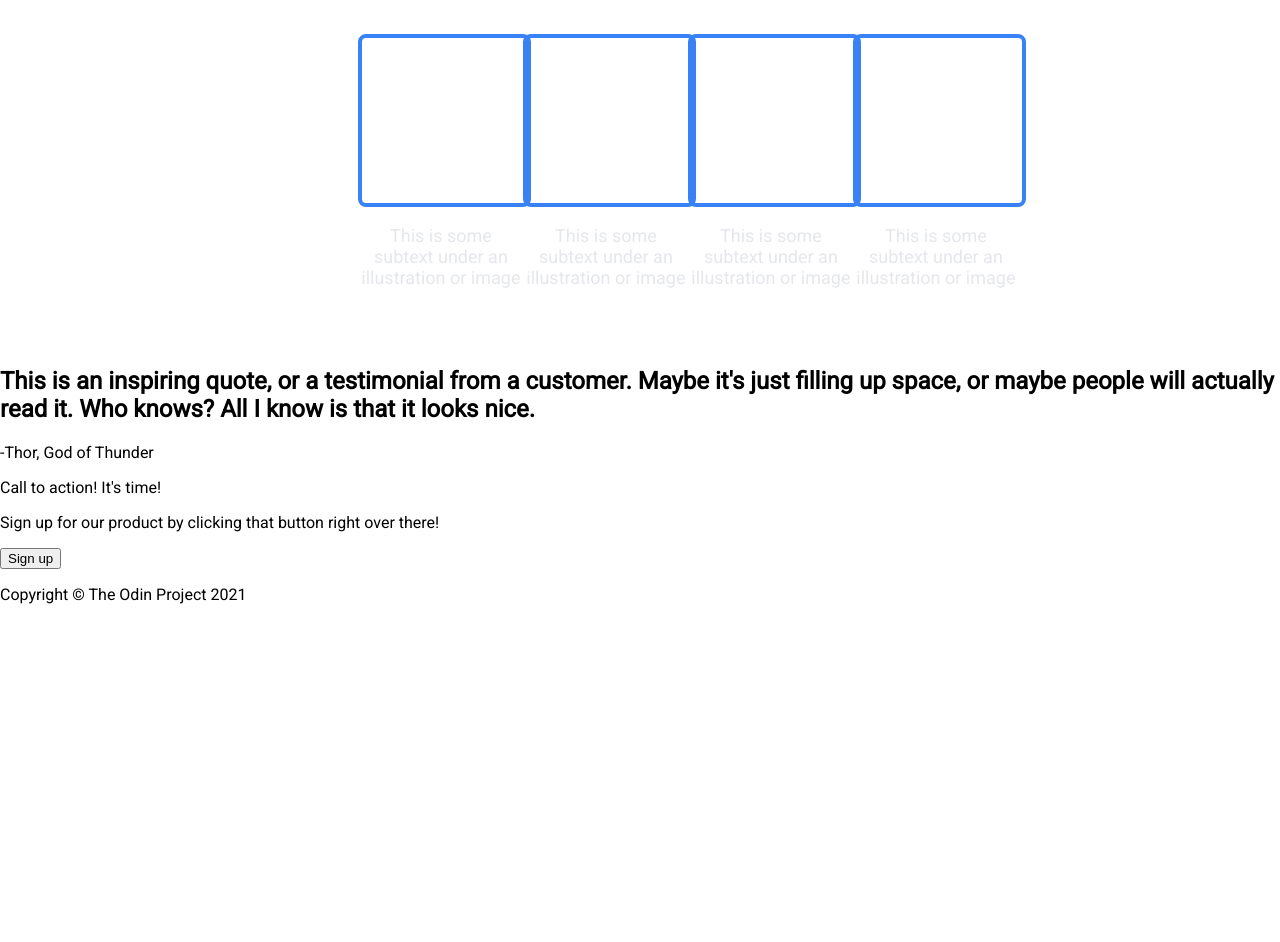
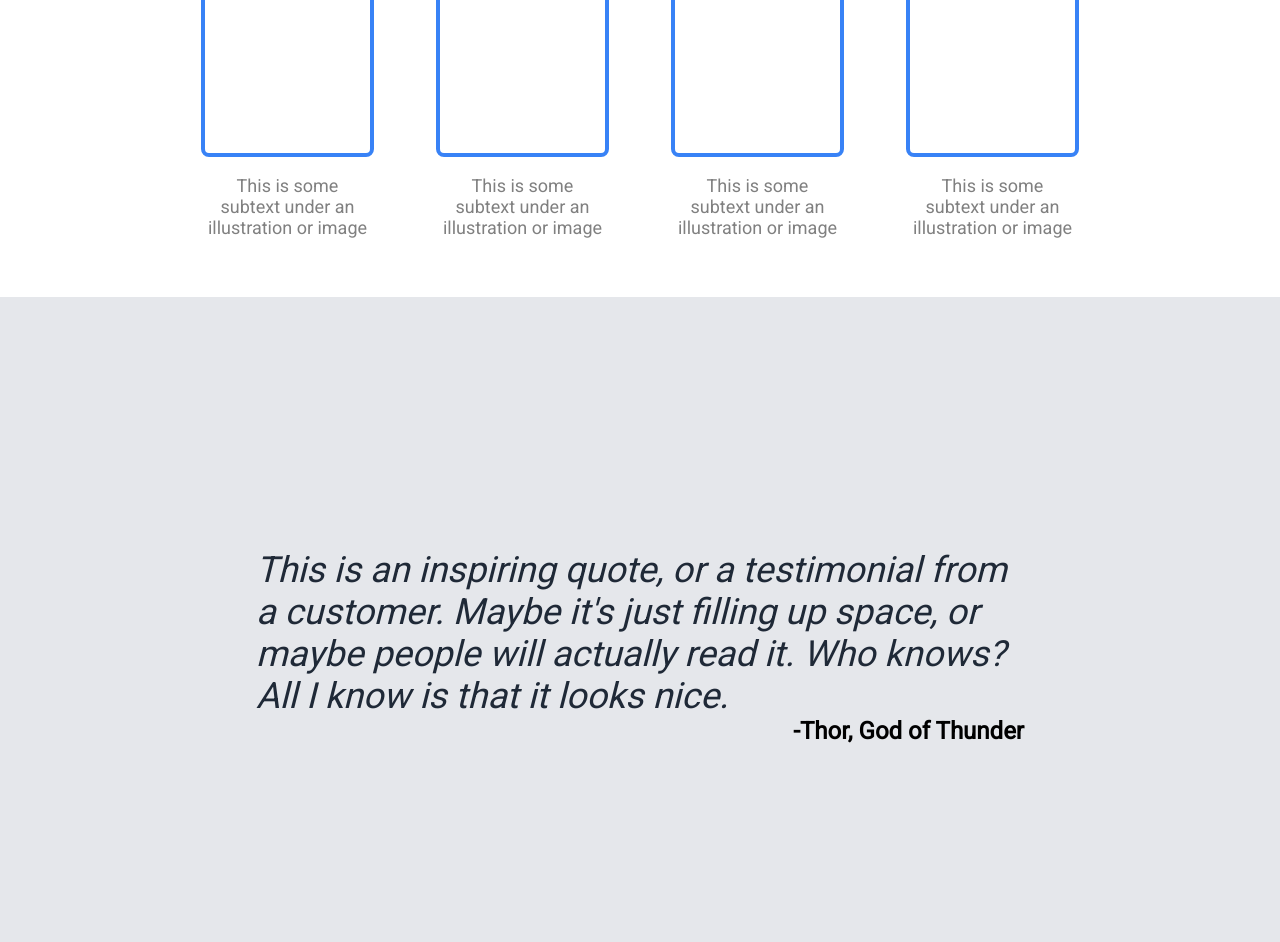
Before and after one commit to 0xjeji/landing-page, a plain HTML site: page index.html in a window 1280 px wide. Shown: the part 643-1585 px from the top of the page. Before the commit the page ends 1263 px from the top, so only its background shows below. Drawn offline with Linux system fonts and the light colour scheme.

Commit message:
completed random info and quote sections

```diff
--- a/index.html
+++ b/index.html
@@ -54,16 +54,16 @@
     </div>
 
     <div class="quote">
-        <h2>
+        <div class="quote-text">
             This is an inspiring quote, or a testimonial from a customer.
             Maybe it's just filling up space, or maybe people will actually read it.
             Who knows? All I know is that it looks nice.
-        </h2>
-        <p>-Thor, God of Thunder</p>
+        </div>
+        <div class="quote-author">-Thor, God of Thunder</div>
     </div>
 
     <div class="signup">
-        <div class="signup-container">
+        <div class="blue-container">
             <div class="message">
                 <div class="signup-heading">Call to action! It's time!</div>
                 <p>Sign up for our product by clicking that button right over there!</p>
--- a/style.css
+++ b/style.css
@@ -23,7 +23,7 @@ a {
     flex-direction: column;
     background-color: #1F2937;
     padding: 10px 15%;
-    height: 550px;
+    min-height: 500px;
 }
 
 .header-top {
@@ -77,7 +77,7 @@ a {
 }
 
 .info {
-    padding: 10px 28%;
+    padding: 10px;
     display: flex;
     flex-direction: column;
     height: 400px;
@@ -92,22 +92,56 @@ a {
 
 .info-container {
     display: flex;
-    justify-content: space-between;
+    justify-content: center;
+    gap: 70px;
     margin-top: 50px;
     font-size: 18px;
-    color: #E5E7EB;
+    color: grey;
 }
 
 
 .info-image {
     border: 4px solid #3882F6;
     width: 165px;
-    height: 165px;
+    min-height: 165px;
     border-radius: 8px;
 }
 
 .info-content {
-    text-align: center;
+    display: flex;
+    flex-direction:column;
+    align-items: center;
     width: 165px;
     height: 165px;
+    text-align: center;
 }
+
+.quote{
+    background-color: #E5E7EB;
+    height: 700px;
+    display: flex;
+    flex-direction: column;
+    justify-content: center;
+    align-items: center;
+    padding: 0 20%;
+}
+
+.quote-text {
+    font-size: 36px;
+    font-weight: 300;
+    font-style: italic;
+    color: #1F2937;
+}
+
+.quote-author {
+    align-self: end;
+    font-size: 24px;
+    font-weight: bold;
+}
+
+.signup {
+    display: flex;
+    justify-content: center;
+    align-items: center;
+    height: 400px;
+}
```
